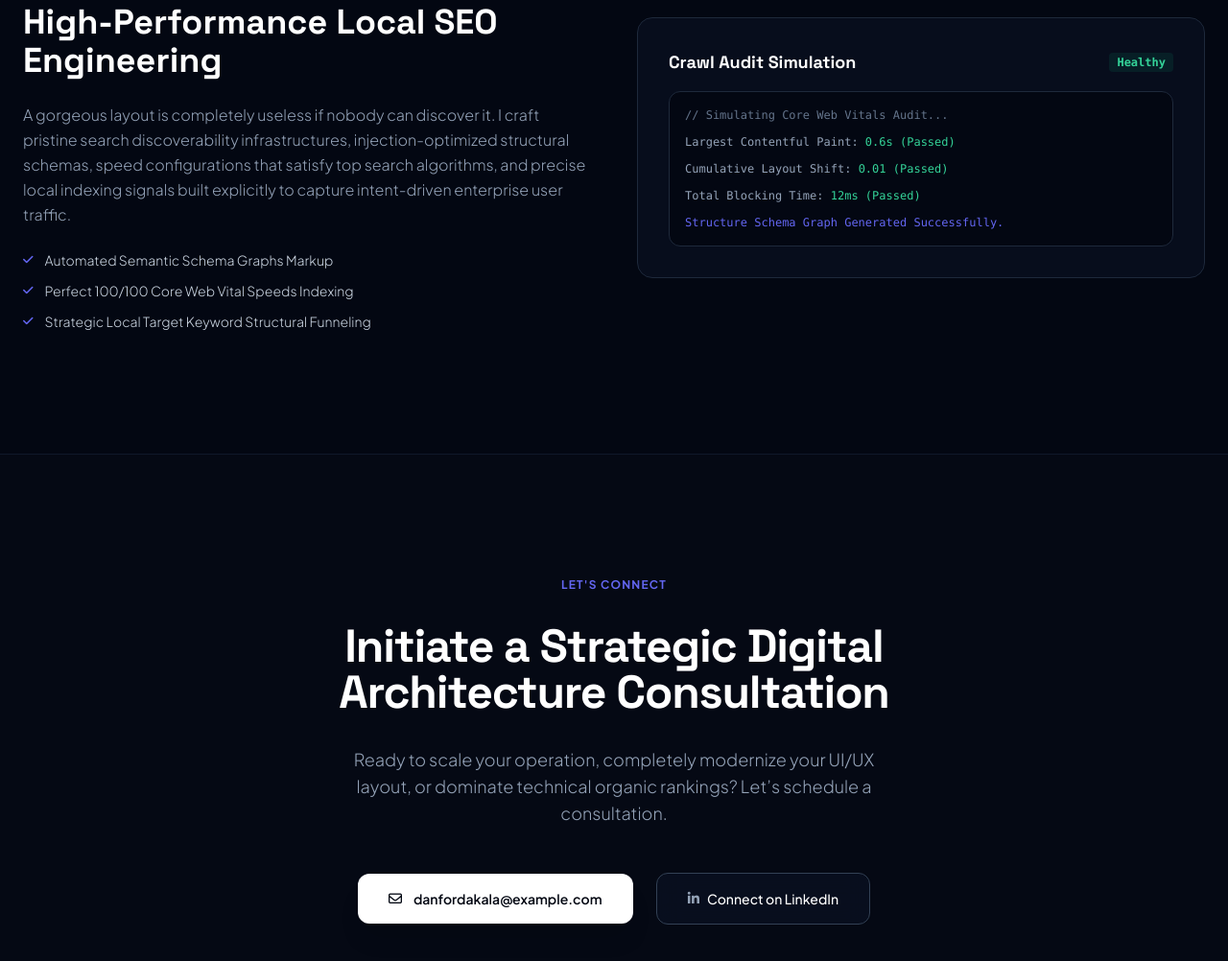
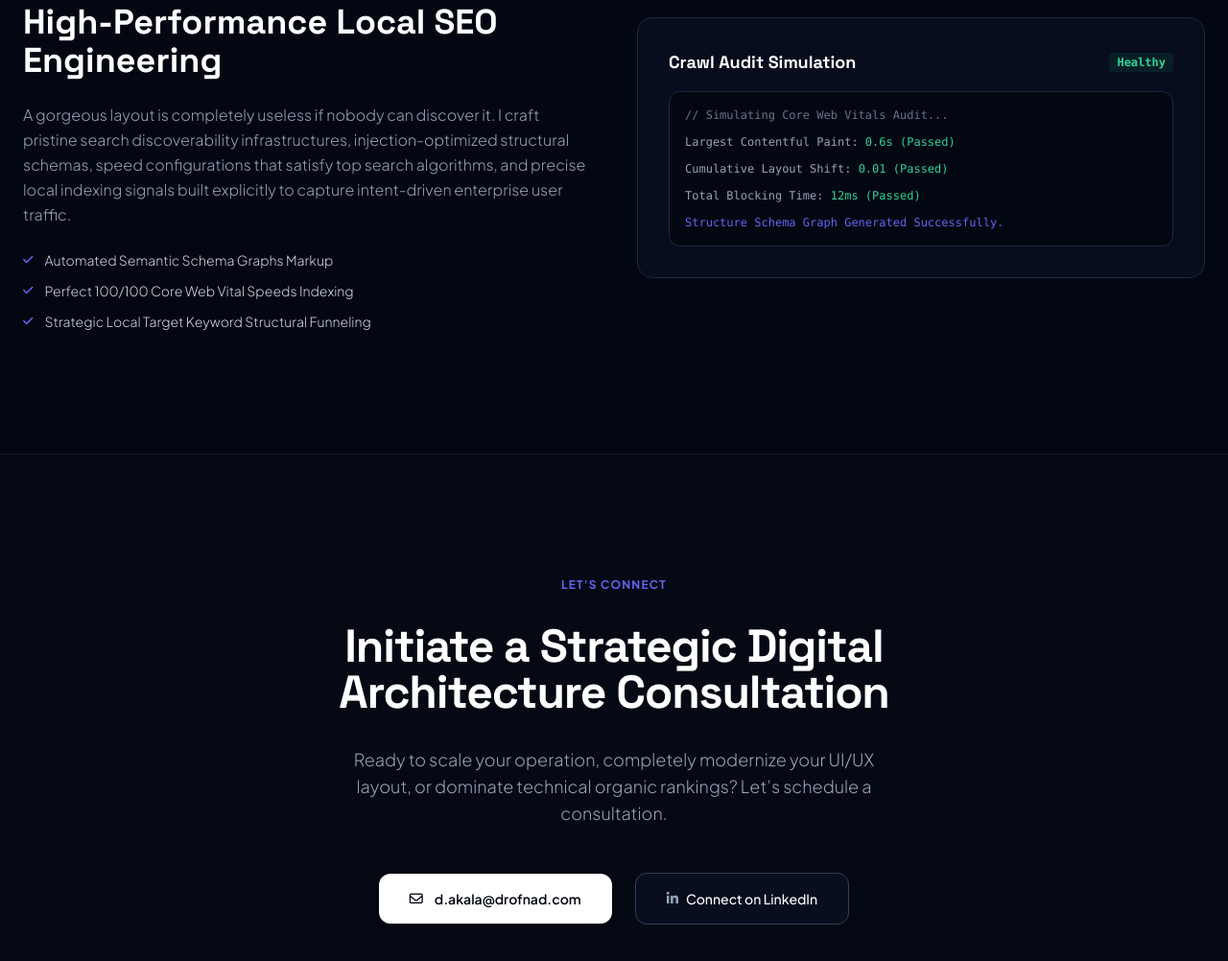
Before and after one commit to Fordyboy124/Danford-Portfolio, a plain HTML site: page index.html in a window 1280 px wide. Shown: the part 4720-5722 px from the top of the page at 96% size. Drawn offline with nearby package versions, Linux system fonts and the light colour scheme.

Commit message:
Update index.html
change if the contact information

```diff
--- a/index.html
+++ b/index.html
@@ -522,7 +522,7 @@
             <div class="pt-4 flex flex-col sm:flex-row items-center justify-center gap-6 text-sm">
                 <a href="mailto:danfordakala@example.com" class="px-8 py-4 bg-white text-dark-950 hover:bg-slate-200 font-semibold rounded-xl transition-all duration-300 flex items-center space-x-3 shadow-xl">
                     <i class="fa-regular fa-envelope"></i>
-                    <span>danfordakala@example.com</span>
+                    <span>d.akala@drofnad.com</span>
                 </a>
                 <a href="#" class="px-8 py-4 glass-panel border border-slate-700 hover:border-slate-500 text-white font-medium rounded-xl transition-all duration-300 flex items-center space-x-2">
                     <i class="fa-brands fa-linkedin-in text-slate-400"></i>
```
